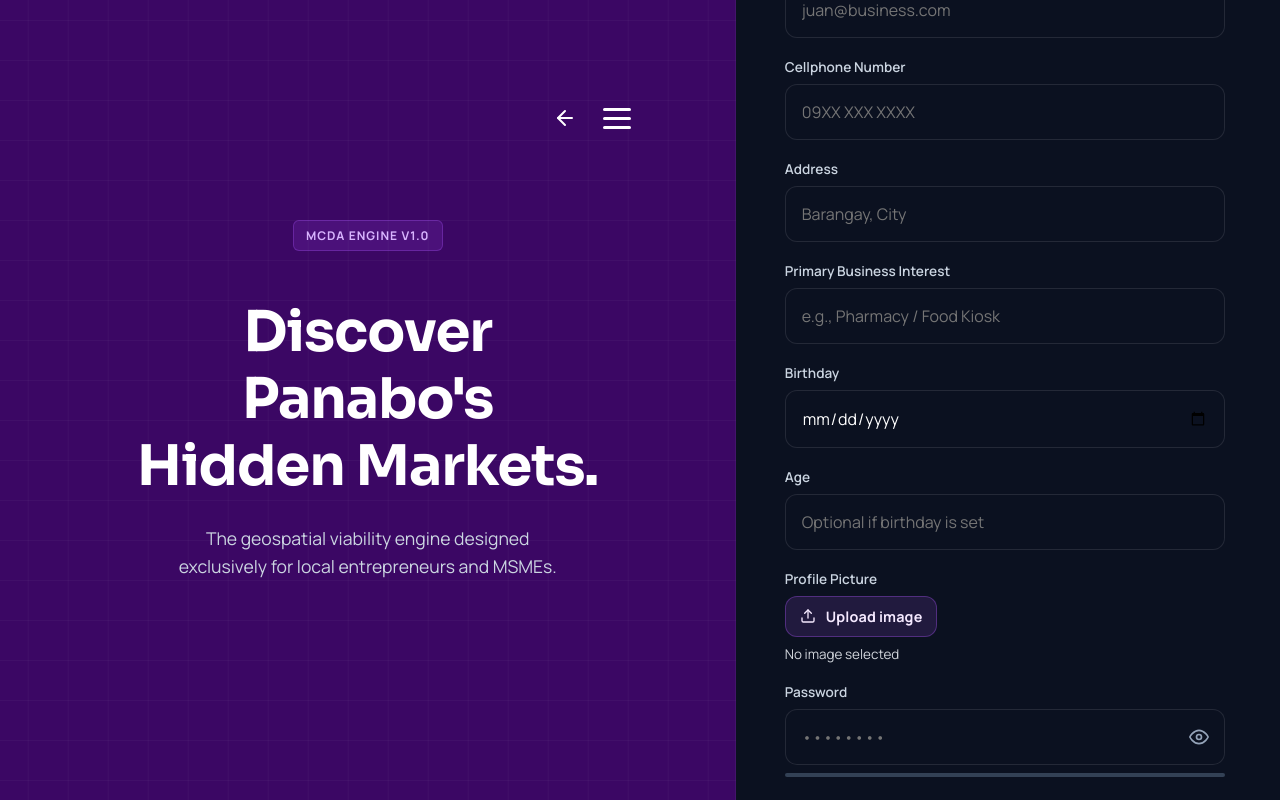
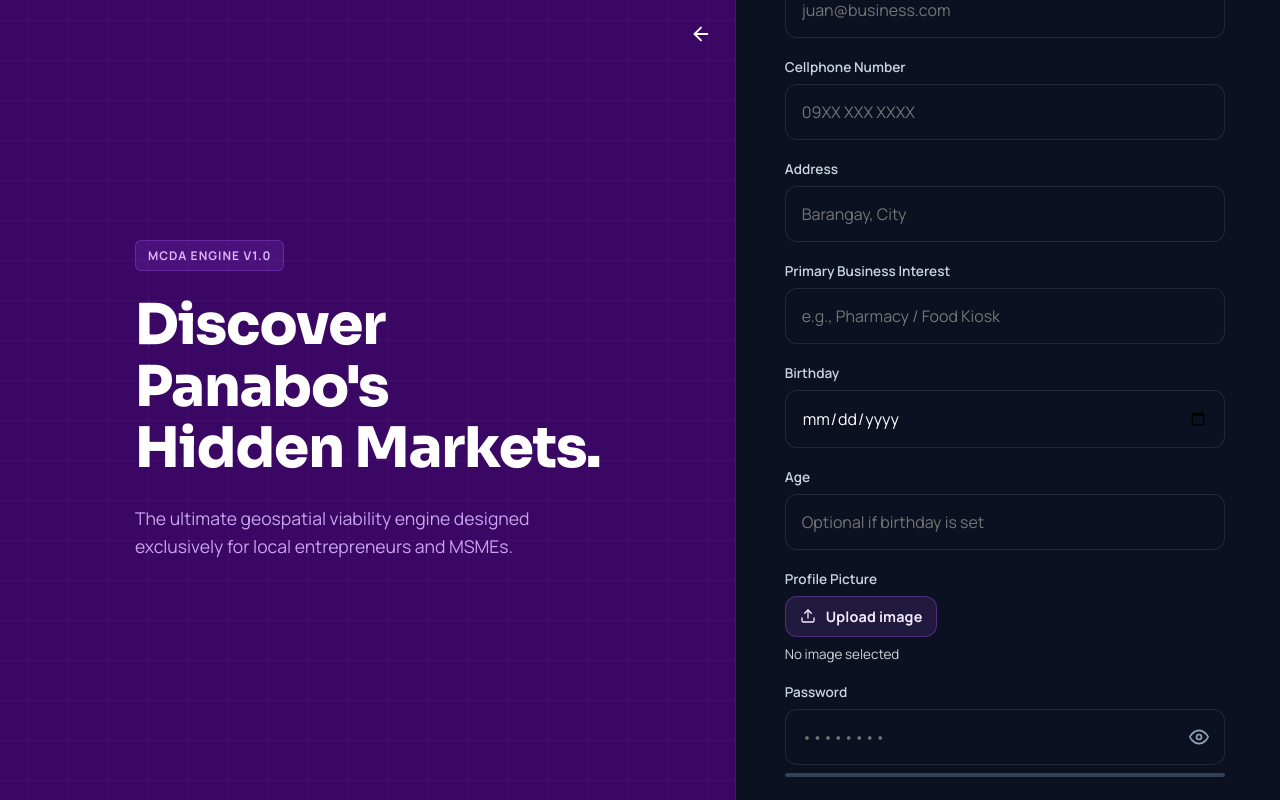
Before and after one commit to CrlRmenn1/market-scope, a React (Vite) app in the folder marketscope-frontend/: page / in a window 1280 px wide. Both pictures are taken after a click on the button "Get Started". Built offline with nearby package versions, Linux system fonts and the light colour scheme; no server answers.

Commit message:
Restore auth pages layout and add registration hero-side back button only

```diff
--- a/marketscope-frontend/src/Auth.css
+++ b/marketscope-frontend/src/Auth.css
@@ -15,11 +15,13 @@
 
 .mobile-auth-hero {
   display: none;
+  position: relative;
 }
 
 /* Left side hero (hidden on mobile, visible on desktop) */
 .auth-hero {
   display: none;
+  position: relative;
   flex: 1.2;
   background-color: #3b0764; /* Deep purple base */
   background-image:
@@ -317,6 +319,31 @@
   letter-spacing: -0.5px;
 }
 .auth-header p { font-size: 1rem; color: #94a3b8; }
+
+.hero-side-back-btn {
+  position: absolute;
+  top: calc(env(safe-area-inset-top) + 14px);
+  right: 14px;
+  width: 40px;
+  height: 40px;
+  background: transparent;
+  border: none;
+  color: #ffffff;
+  display: inline-flex;
+  align-items: center;
+  justify-content: center;
+  cursor: pointer;
+  z-index: 3;
+}
+
+.hero-side-back-btn svg {
+  width: 22px;
+  height: 22px;
+}
+
+.hero-side-back-btn:hover {
+  color: #d8b4fe;
+}
 
 .back-link {
   background: none;
--- a/marketscope-frontend/src/AuthPages.jsx
+++ b/marketscope-frontend/src/AuthPages.jsx
@@ -212,14 +212,6 @@ export default function AuthPages({ onLoginSuccess, onAdminLoginSuccess, initial
     <div className="hero-container">
       {/* Burger Menu */}
       <div className="hero-header">
-        {currentView === 'register' && (
-          <button className="back-btn" onClick={() => setCurrentView('hero')} aria-label="Back to landing">
-            <svg viewBox="0 0 24 24" fill="none" stroke="currentColor" strokeWidth="2" strokeLinecap="round" strokeLinejoin="round">
-              <line x1="19" y1="12" x2="5" y2="12"></line>
-              <polyline points="12 19 5 12 12 5"></polyline>
-            </svg>
-          </button>
-        )}
         <button className="burger-menu-btn" onClick={() => setIsBurgerOpen(!isBurgerOpen)}>
           <span></span>
           <span></span>
@@ -463,8 +455,36 @@ export default function AuthPages({ onLoginSuccess, onAdminLoginSuccess, initial
       {/* Register & Login Views */}
       {currentView !== 'hero' && (
         <>
+          <div className="mobile-auth-hero">
+            {currentView === 'register' && (
+              <button className="hero-side-back-btn" onClick={() => setCurrentView('hero')} aria-label="Back to landing">
+                <svg viewBox="0 0 24 24" fill="none" stroke="currentColor" strokeWidth="2" strokeLinecap="round" strokeLinejoin="round">
+                  <line x1="19" y1="12" x2="5" y2="12"></line>
+                  <polyline points="12 19 5 12 12 5"></polyline>
+                </svg>
+              </button>
+            )}
+            <div className="mobile-hero-text">
+              <div className="hero-badge mb-4">MCDA ENGINE V1.0</div>
+              <h2>Discover<br />Panabo's<br />Hidden Markets.</h2>
+              <p>The geospatial viability engine built for local entrepreneurs and MSMEs.</p>
+            </div>
+          </div>
+
           <div className="auth-hero">
-            {renderHero()}
+            {currentView === 'register' && (
+              <button className="hero-side-back-btn" onClick={() => setCurrentView('hero')} aria-label="Back to landing">
+                <svg viewBox="0 0 24 24" fill="none" stroke="currentColor" strokeWidth="2" strokeLinecap="round" strokeLinejoin="round">
+                  <line x1="19" y1="12" x2="5" y2="12"></line>
+                  <polyline points="12 19 5 12 12 5"></polyline>
+                </svg>
+              </button>
+            )}
+            <div className="hero-text">
+              <div className="hero-badge mb-6">MCDA ENGINE V1.0</div>
+              <h1>Discover<br/>Panabo's<br/>Hidden Markets.</h1>
+              <p>The ultimate geospatial viability engine designed<br/>exclusively for local entrepreneurs and MSMEs.</p>
+            </div>
           </div>
 
           {/* Form Side */}
```
